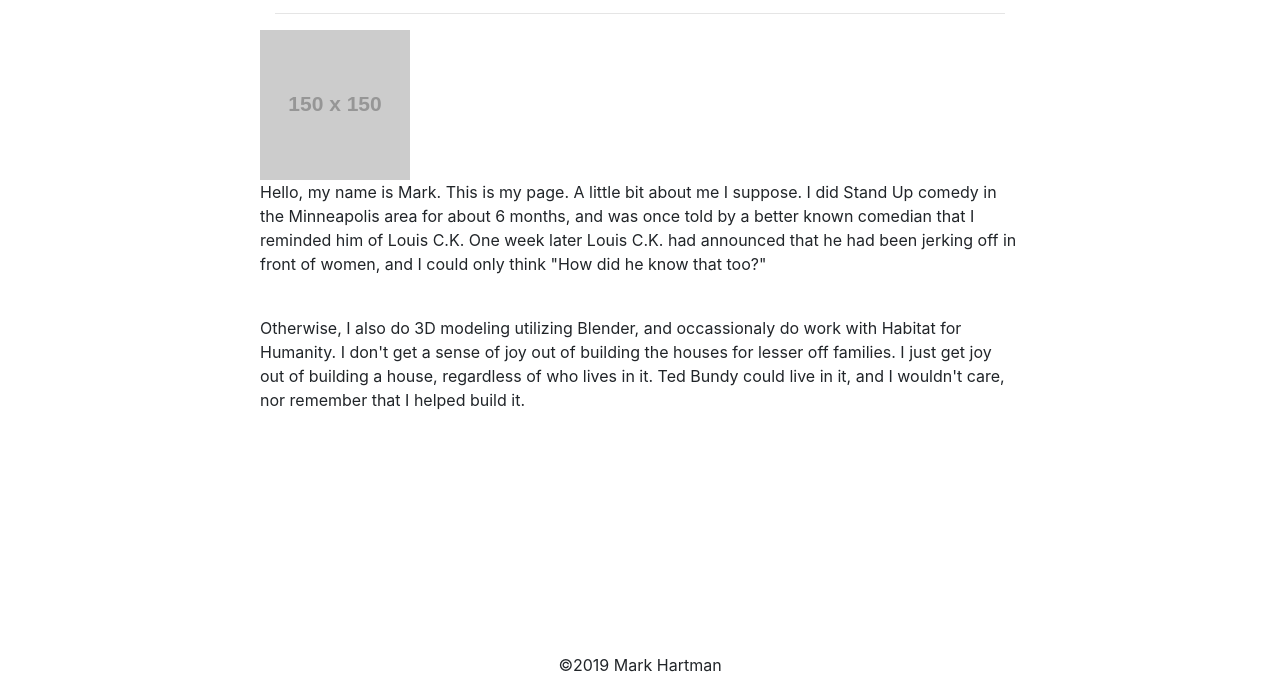
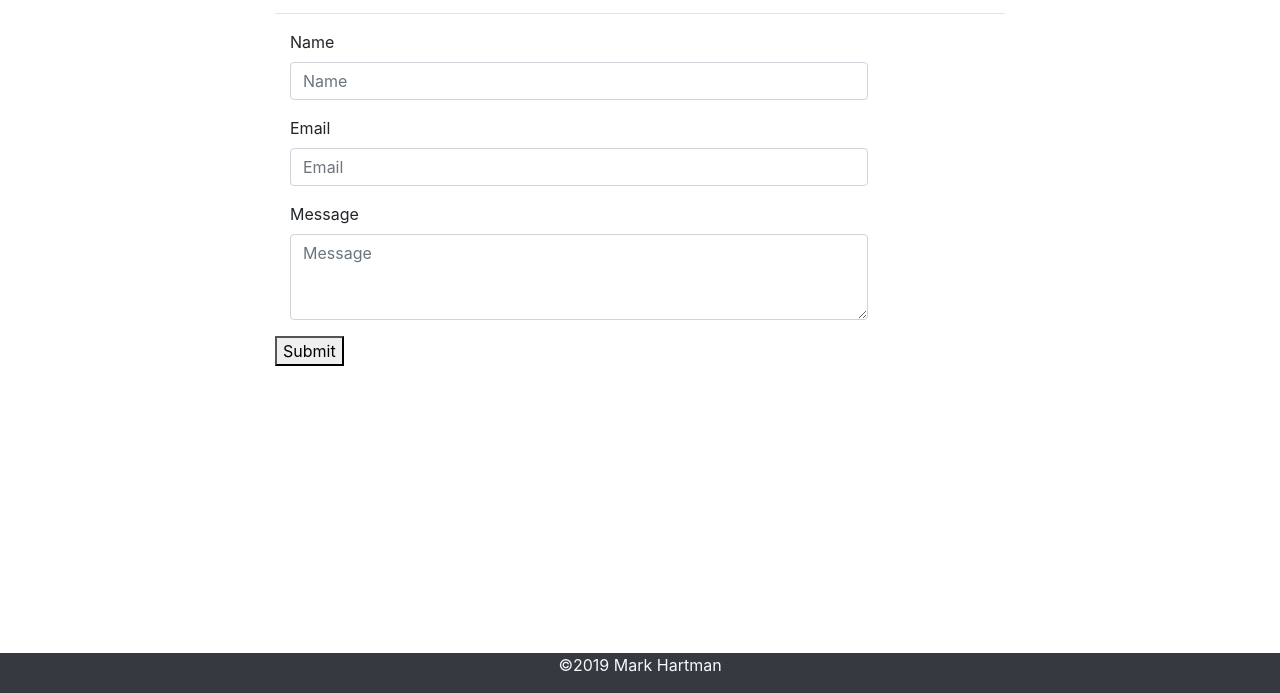
Before and after one commit to LilGherkin/Bootstrap-Portfolio, a plain HTML site: page contact.html in a window 1280 px wide. Shown: the part 107-800 px from the top of the page. Drawn offline with nearby package versions, Linux system fonts and the light colour scheme; placeholder pictures from the web are drawn by us.

Commit message:
Added in contact content, and updated footer to better style.

```diff
--- a/contact.html
+++ b/contact.html
@@ -43,32 +43,38 @@
 <div class="container">
     <div class="row">
       <div class="col-md-8 offset-md-2">
-      <div class="block">
+        <form class="block form-horizontal">
           <h1 class="block-header">Contact</h1>
           <hr>
-        <div class="row">
-            <img src="https://via.placeholder.com/150" class="img-responsive" alt="I have no good photos of myself.">
-            <p>Hello, my name is Mark. This is my page. A little bit about me I suppose.
-            I did Stand Up comedy in the Minneapolis area for about 6 months, and was once told by a better known comedian that I reminded him of Louis C.K.
-            One week later Louis C.K. had announced that he had been jerking off in front of women, and I could only think "How did he know that too?"
-          </p>
-          <br>
-        <p class="pull-left">Otherwise, I also do 3D modeling utilizing Blender, and occassionaly do work with Habitat for Humanity.
-         I don't get a sense of joy out of building the houses for lesser off families.
-         I just get joy out of building a house, regardless of who lives in it.
-         Ted Bundy could live in it, and I wouldn't care, nor remember that I helped build it.
-        </p>
+          <div class="form-group">
+            <label for="name" class="col-sm-2 control-label">Name</label>
+            <div class="col-sm-10">
+              <input type="email" class="form-control" id="name" placeholder="Name">
             </div>
           </div>
+          <div class="form-group">
+            <label for="email" class="col-sm-2 control-label">Email</label>
+            <div class="col-sm-10">
+              <input type="password" class="form-control" id="email" placeholder="Email">
+            </div>
+          </div>
+          <div class="form-group">
+            <label class="col-sm-2 control-label" for="msg">Message</label>
+            <div class="col-sm-10">
+              <textarea id="msg" class="form-control" rows="3" placeholder="Message"></textarea>
+            </div>
+          </div>
+          <button class="submit-btn">Submit</button>
+        </form>
       </div>
     </div>
   </div>
 
-<footer class="page-footer fixed-bottom">
+<footer class="page-footer fixed-bottom bg-dark">
   <div class="container">
     <div class="row">
     <div class="col-md-8 offset-md-2">
-    <p class="text-center">©2019 Mark Hartman</p>
+    <p class="text-center text-light bg-dark">©2019 Mark Hartman</p>
   </div>
   </div>
   </div>
```
Also changed, not shown: index.html (+2 -2 lines), portfolio.html (+3 -3 lines). Lines whose indentation alone changed are shown as unchanged.
